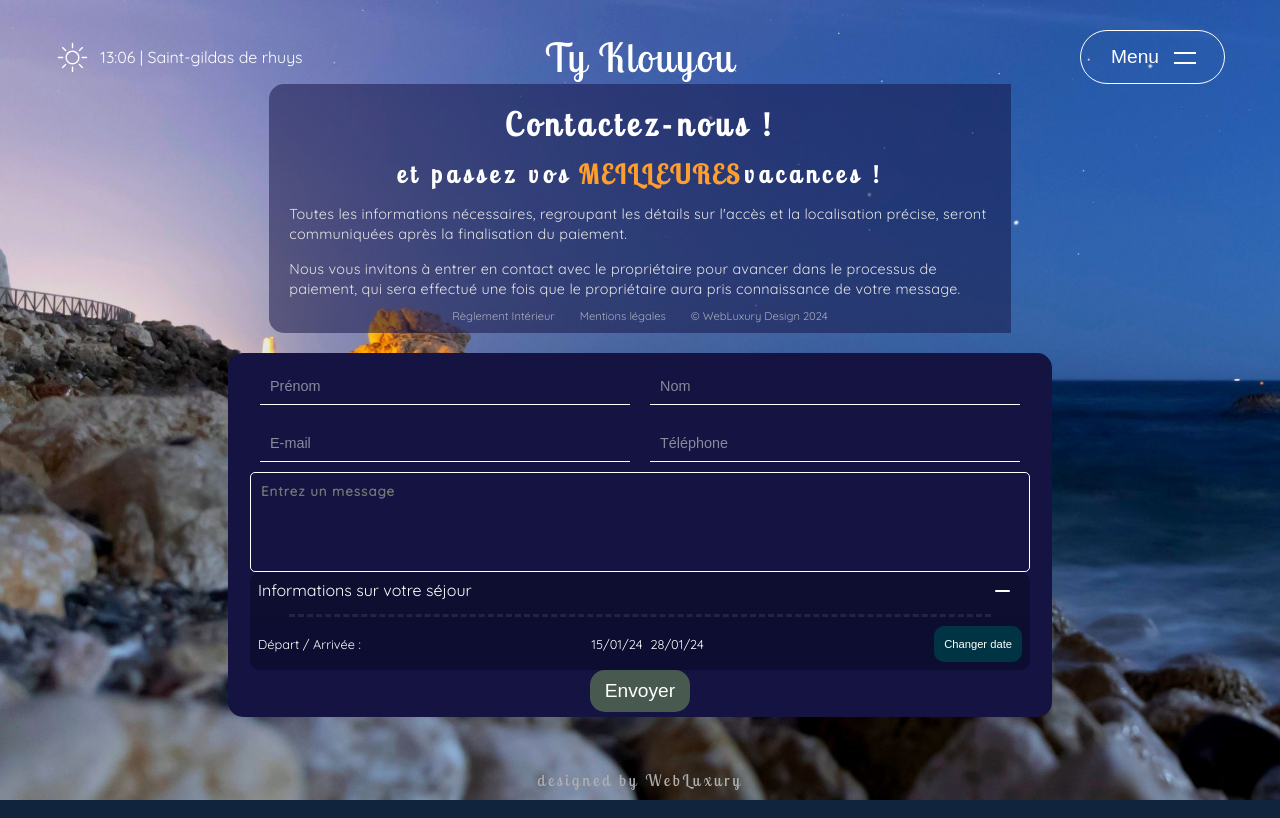
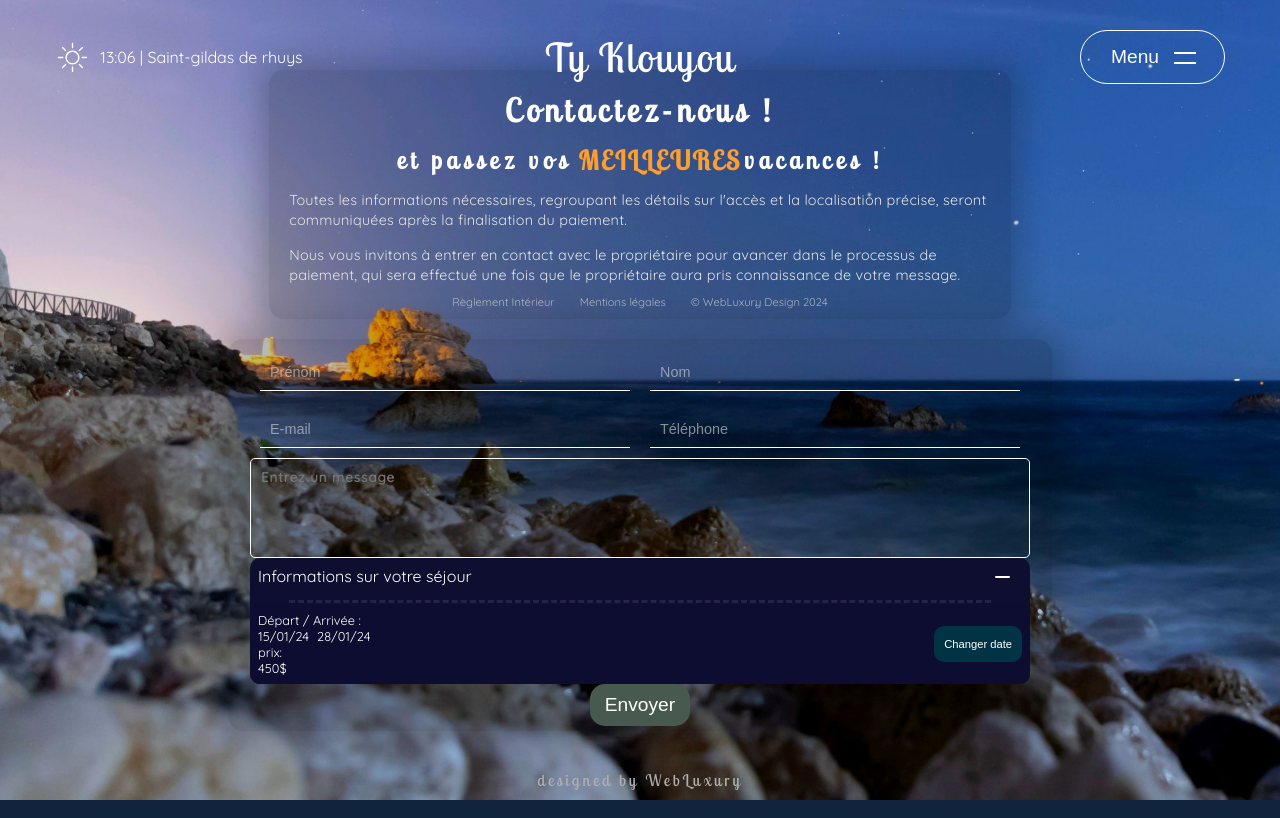
Before and after one commit to Adrien-legeleu/Ty-Klouyou-maison, a React (Create React App) app in the folder tyklouyou/: page /contact in a window 1280 px wide. Both pictures are taken after a click on the element "Informations sur votre séjour". Built offline with nearby package versions, Linux system fonts and the light colour scheme.

Commit message:
ty kloyou

```diff
--- a/tyklouyou/src/pages/Contact.jsx
+++ b/tyklouyou/src/pages/Contact.jsx
@@ -58,10 +58,16 @@ const Contact = () => {
                 Informations sur votre séjour
               </p>
               <div className="stay" ref={stay}>
-                <p>Départ / Arrivée : </p>
+                <div className="stay-date">
+                  <p>Départ / Arrivée : </p>
                 <div className="date-content">
                   <span>15/01/24</span>
                   <span>28/01/24</span>
+                </div>
+                <div className="stay-price">
+                  <p>prix:</p>
+                  <p>450$</p>
+                </div>
                 </div>
                 <div className="btn-date">
                   <button onClick={(e)=>{
--- a/tyklouyou/src/style/pages/_contact.scss
+++ b/tyklouyou/src/style/pages/_contact.scss
@@ -9,8 +9,8 @@
   }
 
   .contact {
-    width: 65%;
-    height: 80%;
+    width: 100%;
+    height: 90%;
     @include AlignChild(row-reverse, center, center);
     font-family: $fontR;
     @media screen and (min-height: 750px) {
@@ -59,7 +59,9 @@
       height: 100%;
       width: 100%;
       border-radius: 15px;
-      background: $blue;
+      background: rgba(0, 0, 0, 0.2);
+      // backdrop-filter: blur(1px);
+      box-shadow: 0 0 30px 10px rgba(0, 0, 0, 0.2);
       flex: 1;
       @media screen and (max-width: 850px) {
           width: 90%;
@@ -226,8 +228,11 @@
       flex: 1;
       height: 90%;
       width: 90%;
-      border-radius: 15px 0 0 15px;
-      background: #14134283;
+
+            border-radius: 15px;
+              background: rgba(0, 0, 0, 0.2);
+              // backdrop-filter: blur(1px);
+              box-shadow: 0 0 30px 10px rgba(0, 0, 0, 0.2);
       @include AlignChild(column, center, space-between);
       text-align: center;
       @media screen and (max-width:850px) {
```
Also changed, not shown: tyklouyou/public/assets/img/icons8-soleil-100.png (added), tyklouyou/public/assets/img/time-and-calendar.png (added).
